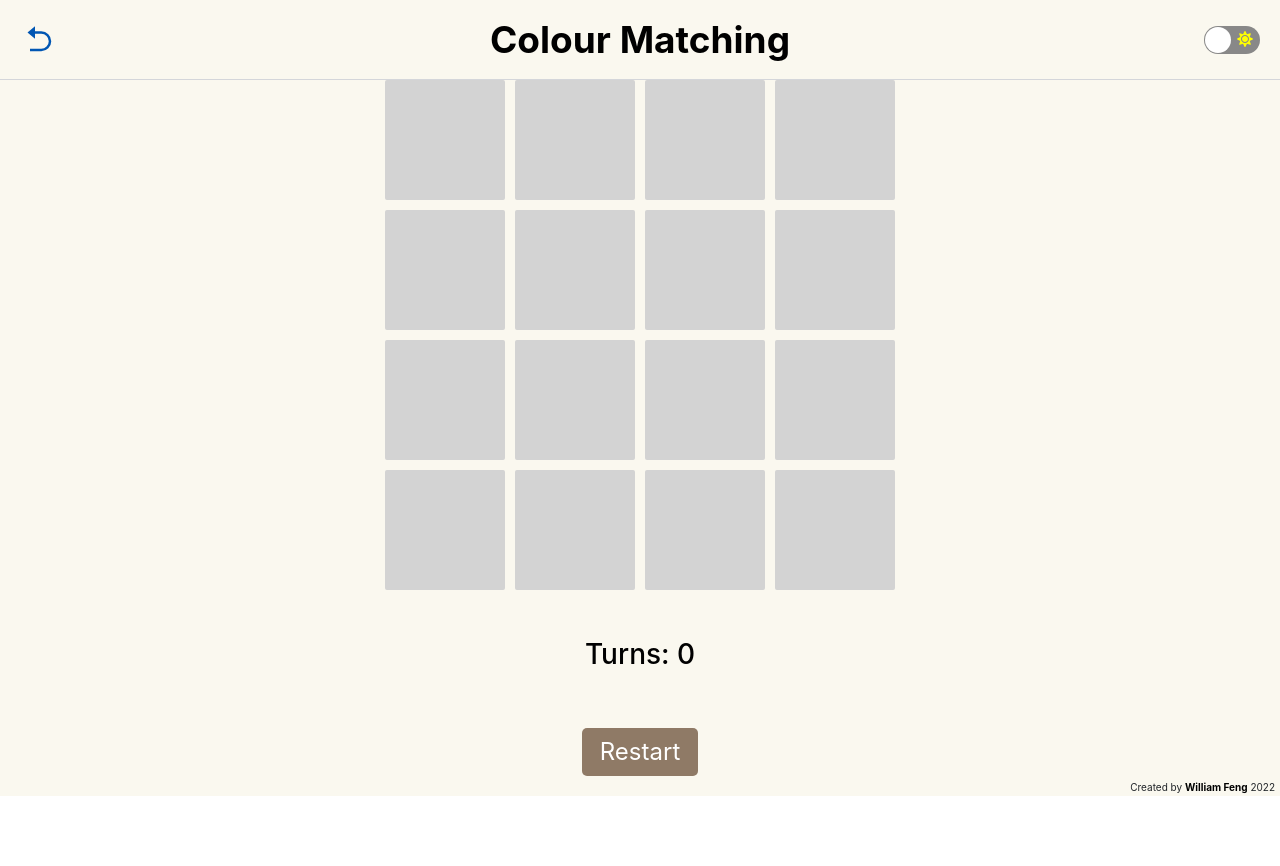
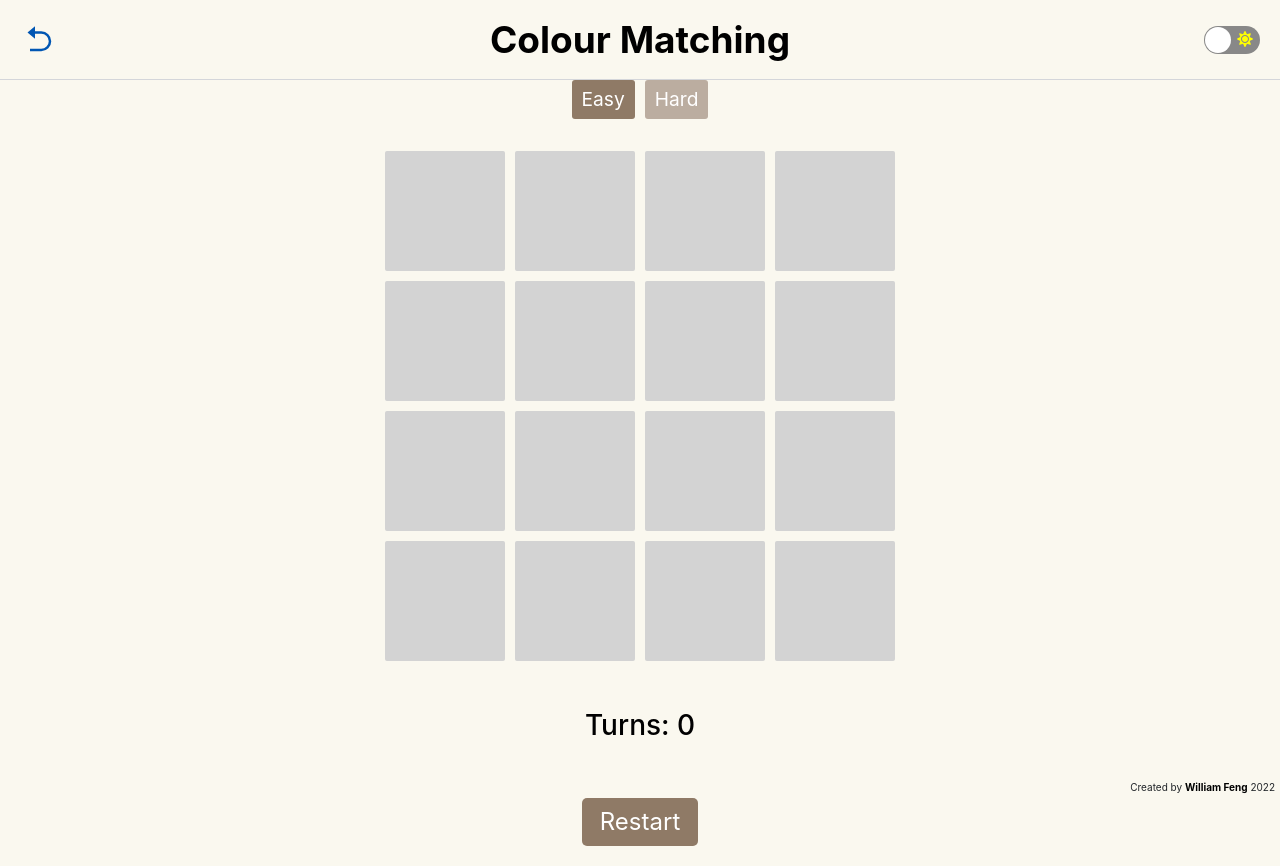
Before and after one commit to William-Feng/mini-playground, a React (Create React App) app: page /memory in a window 1280 px wide. Before the commit the page ends 800 px from the top, so only its background shows below. Built offline with nearby package versions, Linux system fonts and the light colour scheme.

Commit message:
Add new difficulty toggle, such that for memory colour matching, there's now a 6x6 option

```diff
--- a/src/App.css
+++ b/src/App.css
@@ -34,6 +34,29 @@ h1 {
   color: white;
 }
 
+.difficulty-tab {
+  margin-bottom: 2em;
+}
+
+.difficulty-tab button {
+  margin: 0 5px;
+  padding: 5px 10px;
+  border: none;
+  border-radius: 3px;
+  background-color: #bbada0;
+  color: white;
+  font-size: 1.2em;
+  cursor: pointer;
+}
+
+.difficulty-tab button:hover {
+  background-color: #68584a;
+}
+
+.difficulty-tab button.active {
+  background-color: #8f7a66;
+}
+
 .board {
   display: grid;
   align-items: center;
@@ -49,6 +72,11 @@ h1 {
   line-height: 120px;
   border-radius: 2px;
   cursor: pointer;
+}
+
+.hard .cell {
+  width: 80px;
+  height: 80px;
 }
 
 #light .cell {
@@ -107,6 +135,12 @@ h1 {
     line-height: 110px;
   }
 
+  .hard .cell {
+    width: 74px;
+    height: 74px;
+    line-height: 74px;
+  }
+
   .message {
     margin-top: 1.5em;
   }
--- a/src/components/memory/Memory.css
+++ b/src/components/memory/Memory.css
@@ -1,6 +1,11 @@
 .memory .board {
   grid-template-columns: repeat(4, auto);
   grid-gap: 10px;
+}
+
+.memory .board.hard {
+  grid-template-columns: repeat(6, auto);
+  grid-gap: 8px;
 }
 
 .memory .cell {
@@ -19,19 +24,19 @@
   background-color: darkgrey;
 }
 
-.red {
+.orangered {
   background-color: orangered;
 }
 
-.maroon {
-  background-color: maroon;
+.saddlebrown {
+  background-color: saddlebrown;
 }
 
 .gold {
   background-color: gold;
 }
 
-.green {
+.forestgreen {
   background-color: forestgreen;
 }
 
@@ -39,7 +44,7 @@
   background-color: turquoise;
 }
 
-.blue {
+.royalblue {
   background-color: royalblue;
 }
 
@@ -51,6 +56,54 @@
   background-color: purple;
 }
 
+.darkorange {
+  background-color: darkorange;
+}
+
+.burlywood {
+  background-color: burlywood;
+}
+
+.darkgoldenrod {
+  background-color: darkgoldenrod;
+}
+
+.limegreen {
+  background-color: limegreen;
+}
+
+.darkolivegreen {
+  background-color: darkolivegreen;
+}
+
+.mediumspringgreen {
+  background-color: mediumspringgreen;
+}
+
+.teal {
+  background-color: teal;
+}
+
+.deepskyblue {
+  background-color: deepskyblue;
+}
+
+.aqua {
+  background-color: aqua;
+}
+
+.blueviolet {
+  background-color: blueviolet;
+}
+
+.mediumpurple {
+  background-color: mediumpurple;
+}
+
+.deeppink {
+  background-color: deeppink;
+}
+
 @media screen and (max-width: 600px) {
   .memory .board {
     grid-gap: 8px;
@@ -60,4 +113,13 @@
     height: 85px;
     width: 85px;
   }
+
+  .memory .board.hard {
+    grid-gap: 6px;
+  }
+
+  .memory .hard .cell {
+    height: 56px;
+    width: 56px;
+  }
 }
--- a/src/components/memory/Memory.js
+++ b/src/components/memory/Memory.js
@@ -1,63 +1,116 @@
-import React, { useContext, useState } from "react";
+import React, { useContext, useEffect, useState } from "react";
 import { ThemeContext } from "../../App";
 import "./Memory.css";
 
 function Memory() {
   const { theme } = useContext(ThemeContext);
 
-  const colours = [
-    "red",
-    "red",
-    "maroon",
-    "maroon",
-    "gold",
-    "gold",
-    "green",
-    "green",
-    "turquoise",
-    "turquoise",
-    "blue",
-    "blue",
-    "violet",
-    "violet",
-    "purple",
-    "purple",
-  ];
-
-  const WIN_NUM_MATCH = colours.length / 2;
   const COLOUR_HIDDEN = "hidden";
   const CELL_STABLE = "stable";
+  const [difficulty, setDifficulty] = useState("easy");
   const [previous, setPrevious] = useState(null);
   const [lockBoard, setLockBoard] = useState(false);
   const [turns, setTurns] = useState(0);
   const [numMatching, setNumMatching] = useState(0);
+  const [board, setBoard] = useState([]);
+
+  useEffect(() => {
+    setBoard(gameInitialisation(difficulty));
+    // eslint-disable-next-line react-hooks/exhaustive-deps
+  }, [difficulty]);
+
+  const handleDifficultyChange = (newDifficulty) => {
+    setDifficulty(newDifficulty);
+  };
 
   // Reset the board and all variables for a new game or upon restart
-  const gameInitialisation = () => {
+  const gameInitialisation = (difficulty) => {
     setPrevious(null);
     setLockBoard(false);
     setTurns(0);
     setNumMatching(0);
-    const board = [];
-    for (let i = 0; i < colours.length; i++) {
-      let cell = {};
-      cell["colour"] = colours[i];
-      cell["status"] = COLOUR_HIDDEN;
-      board.push(cell);
+
+    let colours;
+
+    if (difficulty === "easy") {
+      colours = [
+        "orangered",
+        "orangered",
+        "saddlebrown",
+        "saddlebrown",
+        "gold",
+        "gold",
+        "forestgreen",
+        "forestgreen",
+        "turquoise",
+        "turquoise",
+        "royalblue",
+        "royalblue",
+        "violet",
+        "violet",
+        "purple",
+        "purple",
+      ];
+    } else {
+      colours = [
+        "orangered",
+        "orangered",
+        "saddlebrown",
+        "saddlebrown",
+        "darkorange",
+        "darkorange",
+        "burlywood",
+        "burlywood",
+        "gold",
+        "gold",
+        "darkgoldenrod",
+        "darkgoldenrod",
+        "limegreen",
+        "limegreen",
+        "darkolivegreen",
+        "darkolivegreen",
+        "mediumspringgreen",
+        "mediumspringgreen",
+        "teal",
+        "teal",
+        "royalblue",
+        "royalblue",
+        "deepskyblue",
+        "deepskyblue",
+        "aqua",
+        "aqua",
+        "blueviolet",
+        "blueviolet",
+        "purple",
+        "purple",
+        "mediumpurple",
+        "mediumpurple",
+        "violet",
+        "violet",
+        "deeppink",
+        "deeppink",
+      ];
     }
-    return shuffleBoard(board);
+
+    const shuffledBoard = shuffleBoard(colours);
+    return shuffledBoard.map((colour) => ({
+      colour,
+      status: COLOUR_HIDDEN,
+    }));
   };
 
   // Randomise the order of the cells (Fisher-Yates shuffle algorithm)
-  const shuffleBoard = (board) => {
-    for (let i = board.length - 1; i > 0; i--) {
+  const shuffleBoard = (colours) => {
+    const shuffledBoard = [...colours];
+    for (let i = shuffledBoard.length - 1; i > 0; i--) {
       const j = Math.floor(Math.random() * (i + 1));
-      [board[i], board[j]] = [board[j], board[i]];
+      [shuffledBoard[i], shuffledBoard[j]] = [
+        shuffledBoard[j],
+        shuffledBoard[i],
+      ];
     }
-    return board;
+    return shuffledBoard;
   };
-
-  const [board, setBoard] = useState(gameInitialisation);
 
   // Check if the exact same cell is selected twice
   const checkSame = (i) => {
@@ -128,7 +181,21 @@ function Memory() {
 
   return (
     <div className="background memory" id={theme}>
-      <div className="board">
+      <div className="difficulty-tab">
+        <button
+          className={difficulty === "easy" ? "active" : ""}
+          onClick={() => handleDifficultyChange("easy")}
+        >
+          Easy
+        </button>
+        <button
+          className={difficulty === "hard" ? "active" : ""}
+          onClick={() => handleDifficultyChange("hard")}
+        >
+          Hard
+        </button>
+      </div>
+      <div className={"board " + (difficulty === "hard" ? "hard" : "")}>
         {board.map((value, i) => (
           <div
             className={
@@ -142,11 +209,11 @@ function Memory() {
         ))}
       </div>
       <div className="message">
-        {numMatching === WIN_NUM_MATCH && <h2>Well done!</h2>}
+        {numMatching === board.length / 2 && <h2>Well done!</h2>}
         <h3>Turns: {turns}</h3>
         <button
           className="restart"
-          onClick={() => setBoard(gameInitialisation)}
+          onClick={() => setBoard(gameInitialisation(difficulty))}
         >
           Restart
         </button>
```
